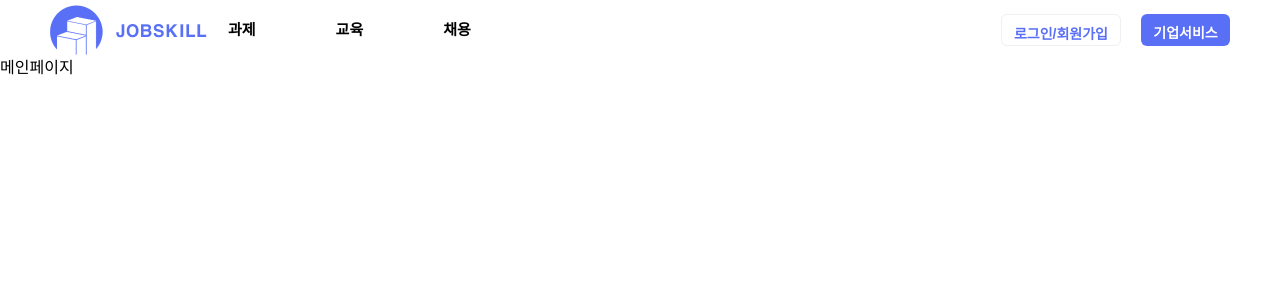
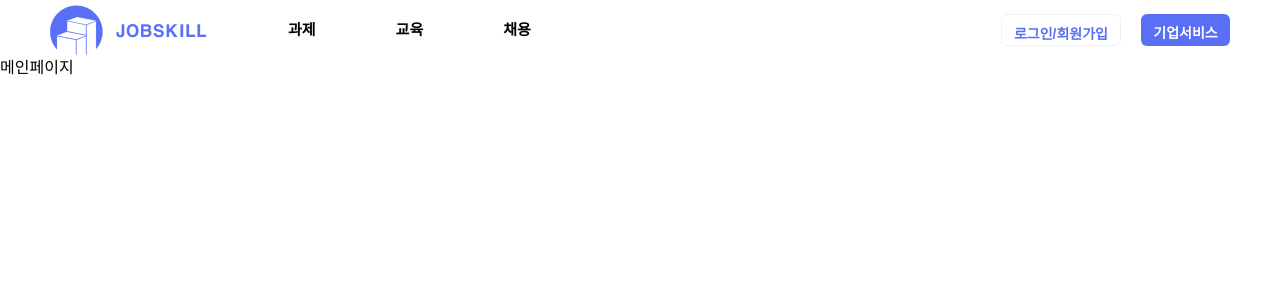
Before and after one commit to weggle-plus/jobskill-fe, a Next.js app: page / in a window 1280 px wide. Shown: the top 300 px of the page. Built offline with nearby package versions, Linux system fonts and the light colour scheme.

Commit message:
refactor: 로고와 nav 사이에 gap

```diff
--- a/src/component/Header/index.tsx
+++ b/src/component/Header/index.tsx
@@ -36,8 +36,8 @@ export const SideContainer = styled.div`
     display: flex;
     flex-direction: row;
     justify-items: center;
-    gap: 20px;
-`
+    gap: 80px;
+`;
 
 export const Navs = styled.ul`
     display: flex;
```
